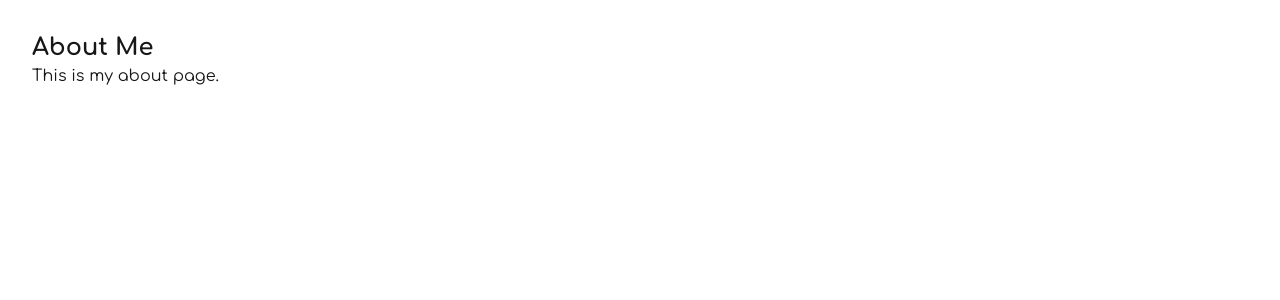
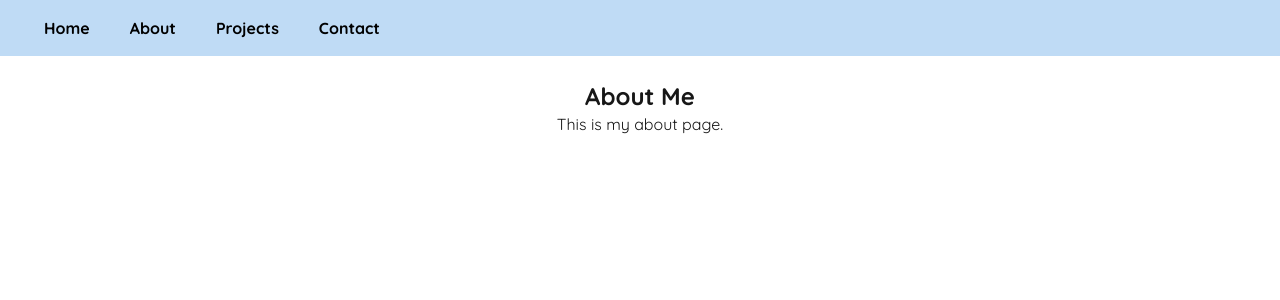
Before and after one commit to gbryan-psu/custom_portfolio, a Next.js app: page /about in a window 1280 px wide. Shown: the top 300 px of the page. Built offline with nearby package versions, Linux system fonts and the light colour scheme.

Commit message:
Add Basic Navbar, Finish up main page content, change overall font

```diff
--- a/src/app/about/page.tsx
+++ b/src/app/about/page.tsx
@@ -1,6 +1,6 @@
 export default function AboutPage() {
   return (
-    <main className="p-8">
+    <main className="relative z-10 py-20 text-center">
       <h1 className="text-2xl font-bold">About Me</h1>
       <p>This is my about page.</p>
     </main>
--- a/src/app/app.css
+++ b/src/app/app.css
@@ -3,15 +3,23 @@
 :root {
   --background: #ffffff;
   --foreground: #171717;
-  --primary-color: #ceeddb;
-  --secondary-color: #dec1ff;
+  --primary-color: #1ffc61;
+  --secondary-color: #0070d8;
 }
 
 @theme inline {
   --color-background: var(--background);
   --color-foreground: var(--foreground);
-  --font-sans: var(--font-comfortaa);
+  --font-sans: var(--font-quicksand);
   --font-mono: var(--font-roboto-mono);
+  --color-primary: var(--primary-color);
+  --color-secondary: var(--secondary-color);
+
+  --animate-fade-in: fade-in 1s ease-out forwards;
+  --animate-fade-in-delay-1: fade-in 1s ease-out 0.2s forwards;
+  --animate-fade-in-delay-2: fade-in 1s ease-out 0.4s forwards;
+  --animate-fade-in-delay-3: fade-in 1s ease-out 0.6s forwards;
+  --animate-fade-in-delay-4: fade-in 1s ease-out 0.8s forwards;
 }
 
 /* @media (prefers-color-scheme: dark) {
@@ -24,7 +32,7 @@
 body {
   background: var(--background);
   color: var(--foreground);
-  font-family: var(--font-comfortaa), Arial, Helvetica, sans-serif;
+  font-family: var(--font-quicksand), Arial, Helvetica, sans-serif;
 }
 
 .animated-background {
@@ -36,20 +44,53 @@ body {
   z-index: -1;
   background: linear-gradient(
     to top right,
-    var(--primary-color) 0%,
-    #a8e6cf 25%,
-    #7fcdcd 45%,
-    #dda0dd 65%,
-    var(--secondary-color) 100%
+    #1ffc61 0%,
+    #1ffca7 25%,
+    #1ffcea 45%,
+    #00add8 65%,
+    #0070d8 75%,
+    #0220cc 100%
   );
-  animation: backgroundShift 8s ease-in-out infinite alternate;
+  animation: backgroundShift 5s ease-in-out infinite alternate;
+}
+
+.text-shadow-primary {
+  text-shadow: 2px 2px 4px var(--primary-color);
+}
+
+.text-shadow-secondary {
+  text-shadow: 2px 2px 4px var(--secondary-color);
+}
+
+.text-shadow-blue {
+  text-shadow: 2px 2px 4px var(--accentBlue-color);
+}
+
+.text-accent-gradient {
+  background: linear-gradient(45deg, var(--secondary-color), var(--primary-color));
+  -webkit-background-clip: text;
+  background-clip: text;
+  -webkit-text-fill-color: transparent;
+  color: transparent;
+  filter: drop-shadow(2px 2px 2px rgba(0, 0, 0, 1));
 }
 
 @keyframes backgroundShift {
   0% {
-    filter: hue-rotate(45deg);
+    filter: hue-rotate(0deg);
   }
   100% {
-    filter: hue-rotate(45deg);
+    filter: hue-rotate(25deg);
   }
 }
+
+@keyframes fade-in {
+  from {
+    opacity: 0;
+    transform: translateY(20px);
+  }
+  to {
+    opacity: 1;
+    transform: translateY(0);
+  }
+}
--- a/src/app/layout.tsx
+++ b/src/app/layout.tsx
@@ -1,10 +1,12 @@
 import type { Metadata } from "next";
-import { Comfortaa, Roboto_Mono } from "next/font/google";
+import { Roboto_Mono, Quicksand } from "next/font/google";
 import "./app.css";
+import Navbar from "@/components/navbar";
 
-const comfortaa = Comfortaa({
-  variable: "--font-comfortaa",
+const quicksand = Quicksand({
+  variable: "--font-quicksand",
   subsets: ["latin"],
+  weight: ["300", "400", "500", "600", "700"],
   display: "swap",
 });
 
@@ -63,7 +65,10 @@ export default function RootLayout({
 }>) {
   return (
     <html lang="en">
-      <body className={`${comfortaa.variable} ${robotoMono.variable} antialiased`}>{children}</body>
+      <body className={`${quicksand.variable} ${robotoMono.variable} antialiased`}>
+        <Navbar />
+        {children}
+      </body>
     </html>
   );
 }
--- a/src/app/page.tsx
+++ b/src/app/page.tsx
@@ -1,87 +1,23 @@
-import Image from "next/image";
-
 export default function Home() {
   return (
-    <>
+    <main className="relative flex min-h-screen flex-col items-center justify-center px-4">
       <div className="animated-background"></div>
-      <div className="grid min-h-screen grid-rows-[20px_1fr_20px] items-center justify-items-center gap-16 p-8 pb-20 font-sans sm:p-20">
-        <h1 className="text-4xl font-bold text-blue-500">Hello, world!</h1>
-        <main className="row-start-2 flex flex-col items-center gap-[32px] sm:items-start">
-          <Image
-            className="dark:invert"
-            src="/next.svg"
-            alt="Next.js logo"
-            width={180}
-            height={38}
-            priority
-          />
-          <ol className="list-inside list-decimal text-center font-mono text-sm/6 sm:text-left">
-            <li className="mb-2 tracking-[-.01em]">
-              Get started by editing{" "}
-              <code className="rounded bg-black/[.05] px-1 py-0.5 font-mono font-semibold dark:bg-white/[.06]">
-                src/app/page.tsx
-              </code>
-              .
-            </li>
-            <li className="tracking-[-.01em]">Save and see your changes instantly.</li>
-          </ol>
+      <div className="z-10 container mx-auto max-w-4xl p-4 text-center">
+        <div className="space-y-6">
+          <h1 className="text-4xl font-extrabold tracking-tight md:text-6xl">
+            <span className="animate-fade-in opacity-0 text-shadow-secondary">{"Hi, I'm "}</span>
+            <span className="text-accent-gradient animate-fade-in-delay-1 opacity-0">Gabien </span>
+            <span className="animate-fade-in-delay-2 opacity-0 text-shadow-primary">Bryan</span>
+          </h1>
 
-          <div className="flex flex-col items-center gap-4 sm:flex-row">
-            <a
-              className="flex h-10 items-center justify-center gap-2 rounded-full border border-solid border-transparent bg-foreground px-4 text-sm font-medium text-background transition-colors hover:bg-[#383838] sm:h-12 sm:w-auto sm:px-5 sm:text-base dark:hover:bg-[#ccc]"
-              href="https://vercel.com/new?utm_source=create-next-app&utm_medium=appdir-template-tw&utm_campaign=create-next-app"
-              target="_blank"
-              rel="noopener noreferrer"
-            >
-              <Image
-                className="dark:invert"
-                src="/vercel.svg"
-                alt="Vercel logomark"
-                width={20}
-                height={20}
-              />
-              Deploy now
-            </a>
-            <a
-              className="flex h-10 w-full items-center justify-center rounded-full border border-solid border-black/[.08] px-4 text-sm font-medium transition-colors hover:border-transparent hover:bg-[#f2f2f2] sm:h-12 sm:w-auto sm:px-5 sm:text-base md:w-[158px] dark:border-white/[.145] dark:hover:bg-[#1a1a1a]"
-              href="https://nextjs.org/docs?utm_source=create-next-app&utm_medium=appdir-template-tw&utm_campaign=create-next-app"
-              target="_blank"
-              rel="noopener noreferrer"
-            >
-              Read our docs
-            </a>
-          </div>
-        </main>
-        <footer className="row-start-3 flex flex-wrap items-center justify-center gap-[24px]">
-          <a
-            className="flex items-center gap-2 hover:underline hover:underline-offset-4"
-            href="https://nextjs.org/learn?utm_source=create-next-app&utm_medium=appdir-template-tw&utm_campaign=create-next-app"
-            target="_blank"
-            rel="noopener noreferrer"
-          >
-            <Image aria-hidden src="/file.svg" alt="File icon" width={16} height={16} />
-            Learn
-          </a>
-          <a
-            className="flex items-center gap-2 hover:underline hover:underline-offset-4"
-            href="https://vercel.com/templates?framework=next.js&utm_source=create-next-app&utm_medium=appdir-template-tw&utm_campaign=create-next-app"
-            target="_blank"
-            rel="noopener noreferrer"
-          >
-            <Image aria-hidden src="/window.svg" alt="Window icon" width={16} height={16} />
-            Examples
-          </a>
-          <a
-            className="flex items-center gap-2 hover:underline hover:underline-offset-4"
-            href="https://nextjs.org?utm_source=create-next-app&utm_medium=appdir-template-tw&utm_campaign=create-next-app"
-            target="_blank"
-            rel="noopener noreferrer"
-          >
-            <Image aria-hidden src="/globe.svg" alt="Globe icon" width={16} height={16} />
-            Go to nextjs.org →
-          </a>
-        </footer>
+          <p className="mx-auto max-w-4xl animate-fade-in-delay-3 text-lg font-bold opacity-0">
+            Quality Engineer looking to transition into software engineering, passionate about
+            building reliable web applications and robust automated testing frameworks. I specialize
+            in TypeScript, Playwright, and React, combining strong testing practices with modern
+            front-end development.
+          </p>
+        </div>
       </div>
-    </>
+    </main>
   );
 }
--- /dev/null
+++ b/src/components/navbar.tsx
@@ -0,0 +1,42 @@
+import Link from "next/link";
+
+export default function Navbar() {
+  return (
+    <nav className="absolute top-0 z-20 w-full bg-secondary/25 p-4 font-bold text-black">
+      <ul className="ml-4 flex space-x-4">
+        <li>
+          <Link
+            href="/"
+            className="rounded-lg px-3 py-2 transition-colors duration-200 hover:bg-secondary hover:underline"
+          >
+            Home
+          </Link>
+        </li>
+        <li>
+          <Link
+            href="/about"
+            className="rounded-lg px-3 py-2 transition-colors duration-200 hover:bg-secondary hover:underline"
+          >
+            About
+          </Link>
+        </li>
+        <li>
+          <Link
+            href="/projects"
+            className="rounded-lg px-3 py-2 transition-colors duration-200 hover:bg-secondary hover:underline"
+          >
+            Projects
+          </Link>
+        </li>
+        <li>
+          <Link
+            href="/contact"
+            className="rounded-lg px-3 py-2 transition-colors duration-200 hover:bg-secondary hover:underline"
+          >
+            Contact
+          </Link>
+        </li>
+      </ul>
+    </nav>
+  );
+}
```
